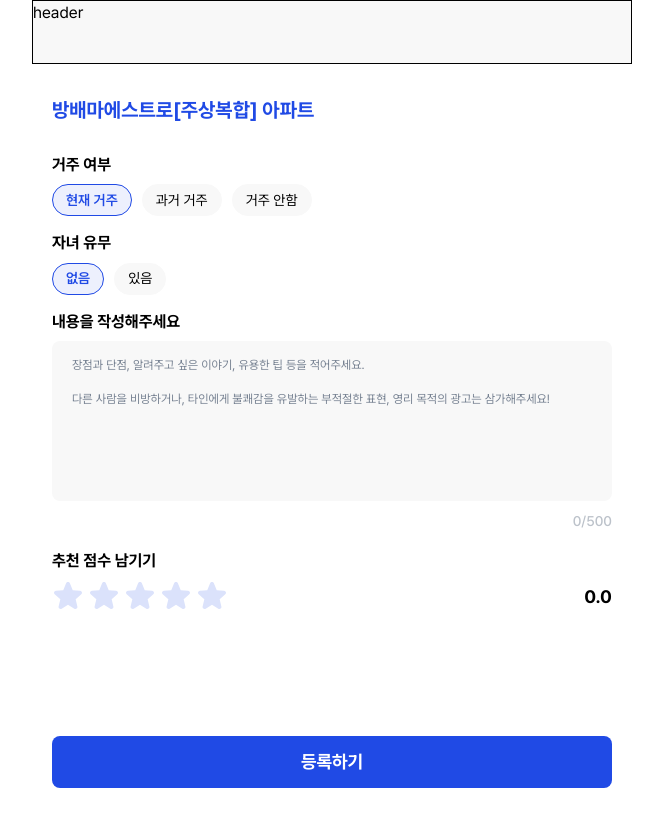
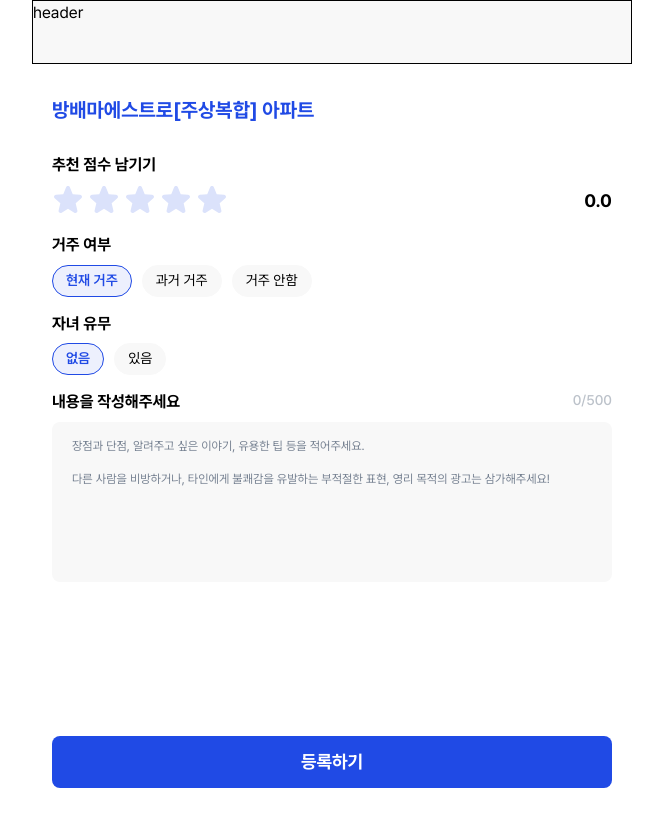
Before and after one commit to FC-DEV3-Final-Project/zoop-frontend, a Next.js app: page /property/1/review/new in a window 1280 px wide. Shown: the top 826 px of the page, without its empty margins (308-971 px from the left). After the commit the page ends 800 px from the top, so only its background shows below. Built offline with nearby package versions, Linux system fonts and the light colour scheme.

Commit message:
feat: textarea 컴포넌트 제작 및 페이지 반영

```diff
--- a/src/app/property/[id]/review/new/components/ReviewTextarea.tsx
+++ b/src/app/property/[id]/review/new/components/ReviewTextarea.tsx
@@ -8,16 +8,18 @@ export default function ReviewTextarea() {
   const placeholderText = `장점과 단점, 알려주고 싶은 이야기, 유용한 팁 등을 적어주세요.\n\n다른 사람을 비방하거나, 타인에게 불쾌감을 유발하는 부적절한 표현, 영리 목적의 광고는 삼가해주세요!`;
 
   return (
-    <div className="w-full">
+    <div className="mb-[18px] flex flex-col">
+      <div className="flex justify-between">
+        <div className="text-title4 text-black">내용을 작성해주세요</div>
+        <div className="text-caption2 text-gray-600-hint">{value.length}/500</div>
+      </div>
       <textarea
         value={value}
         onChange={(e) => setValue(e.target.value)}
         placeholder={placeholderText}
         maxLength={500}
-        className={`h-[160px] w-full resize-none rounded-[8px] bg-gray-100 px-[20px] py-[16px] text-body3 placeholder:text-body3 placeholder:text-gray-800 focus:outline-none ${value ? "text-black" : ""} `}
+        className={`mt-2 h-[160px] w-full resize-none rounded-[8px] bg-gray-100 px-[20px] py-[16px] text-body3 placeholder:text-body3 placeholder:text-gray-800 focus:outline-none ${value ? "text-black" : ""} `}
       />
-
-      <div className="mt-[4px] text-right text-caption2 text-gray-600-hint">{value.length}/500</div>
     </div>
   );
 }
--- a/src/app/property/[id]/review/new/page.tsx
+++ b/src/app/property/[id]/review/new/page.tsx
@@ -1,4 +1,3 @@
-// NewReviewPage.tsx
 "use client";
 
 import { useState } from "react";
@@ -12,11 +11,17 @@ export default function NewReviewPage() {
   const [hasChild, setHasChild] = useState("none");
 
   return (
-    <div className="flex h-dvh flex-col bg-white">
+    <div className="flex h-full flex-col bg-white">
       {/* 본문 스크롤 영역 */}
       <div className="flex-1 overflow-y-auto px-5 pb-[88px] pt-8">
         <div className="mb-[30px] text-title2 text-blue-800-primary">
           방배마에스트로[주상복합] 아파트
+        </div>
+
+        {/* 별점 남기기 */}
+        <div className="mb-[18px] flex flex-col gap-2">
+          <div className="text-title4 text-black">추천 점수 남기기</div>
+          <StarRating />
         </div>
 
         {/* 거주 여부 */}
@@ -47,16 +52,7 @@ export default function NewReviewPage() {
         </div>
 
         {/* 리뷰 작성 */}
-        <div className="mb-[18px] flex flex-col gap-2">
-          <div className="text-title4 text-black">내용을 작성해주세요</div>
-          <ReviewTextarea />
-        </div>
-
-        {/* 별점 남기기 */}
-        <div className="flex flex-col gap-2">
-          <div className="text-title4 text-black">추천 점수 남기기</div>
-          <StarRating />
-        </div>
+        <ReviewTextarea />
       </div>
 
       {/* 하단 버튼 */}
```
